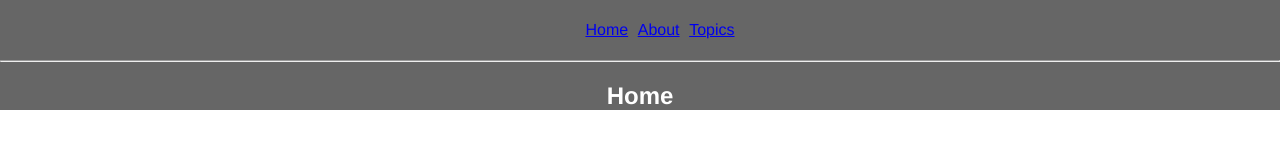
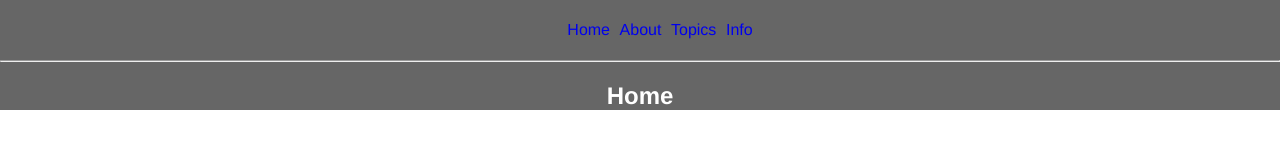
Before and after one commit to ivo-kalendar/my-react-app5, a React (Create React App) app: page / in a window 1280 px wide. Shown: the top 160 px of the page. Built offline with nearby package versions, Linux system fonts and the light colour scheme.

Commit message:
Branch Test...

```diff
--- a/src/App.js
+++ b/src/App.js
@@ -2,24 +2,11 @@ import React, { Component } from 'react'
 import './App.css'
 import { Route, Link, BrowserRouter as Router } from 'react-router-dom'
 
-const Home = () => (
-  <div>
-    <h2>Home</h2>
-  </div>
-)
-
-const About = () => (
-  <div>
-    <h2>About</h2>
-  </div>
-)
-
-const Topics = () => (
-  <div>
-    <h2>Topics</h2>
-  </div>
-)
-
+const Home = () => <div><h2>Home</h2></div>
+const About = () => <div><h2>About</h2></div>
+const Topics = () => <div><h2>Topics</h2></div>
+const Info = () => <div><h2>Info</h2></div>
+const LinkStyle = { textDecoration: "none" }
 
 
 class App extends Component {
@@ -28,9 +15,10 @@ class App extends Component {
       <Router>
         <div className="App">
           <ul>
-            <li><Link to='/'>Home</Link></li>
-            <li><Link to='/about'>About</Link></li>
-            <li><Link to='/topics'>Topics</Link></li>
+            <li><Link style={LinkStyle} to='/'>Home</Link></li>
+            <li><Link style={LinkStyle} to='/about'>About</Link></li>
+            <li><Link style={LinkStyle} to='/topics'>Topics</Link></li>
+            <li><Link style={LinkStyle} to='/info'>Info</Link></li>
           </ul>
 
           <hr />
@@ -38,6 +26,7 @@ class App extends Component {
           <Route exact path='/' component={Home} />
           <Route path='/about' component={About} />
           <Route path='/topics' component={Topics} />
+          <Route path='/info' component={Info} />
         </div>
       </Router>
     )
```
